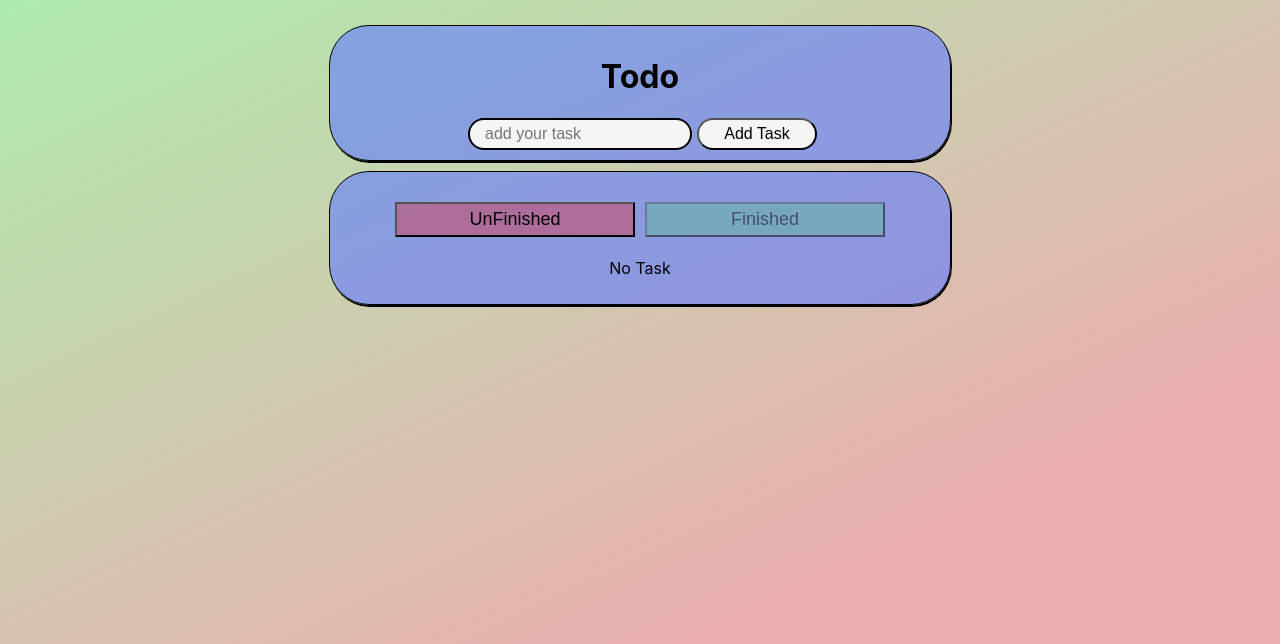
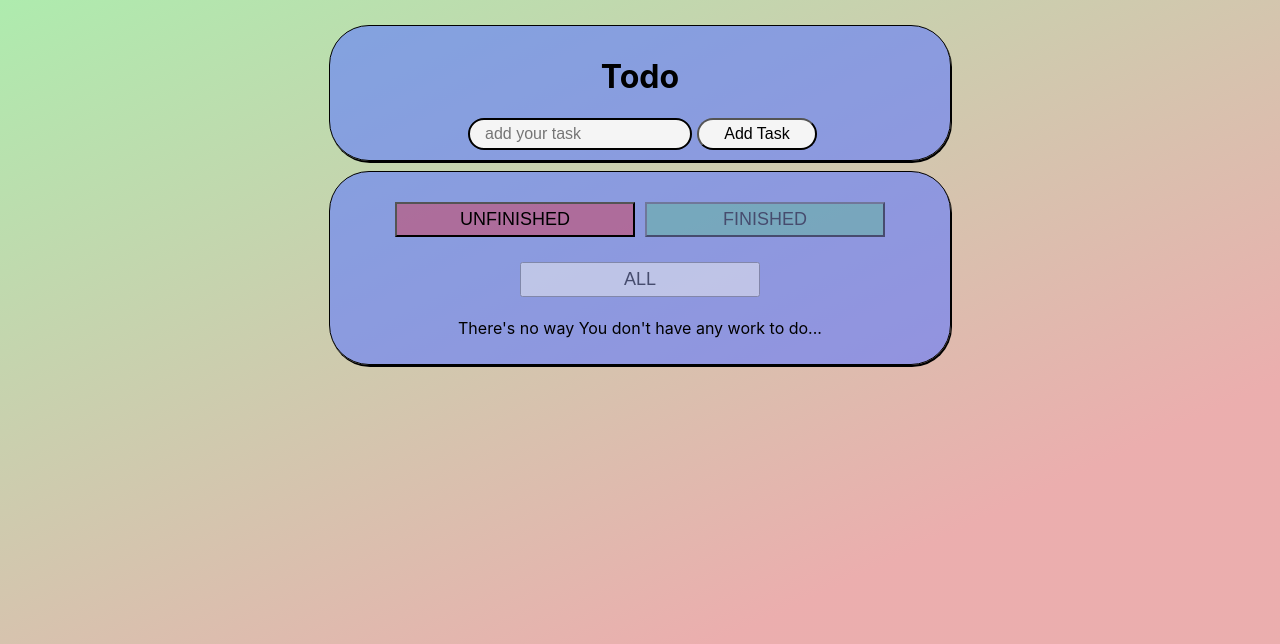
Before and after one commit to Guzicco/Todo-app, a React (Create React App) app: page / in a window 1280 px wide. Shown: the top 644 px of the page. Built offline with nearby package versions, Linux system fonts and the light colour scheme.

Commit message:
Displayed list update Some nameing tweeks

```diff
--- a/src/App.js
+++ b/src/App.js
@@ -6,8 +6,8 @@ import TaskForm from "./TaskForm";
 const TODO_LIST_STORAGE_KEY = "TODO_LIST_STORAGE_KEY";
 
 const DISPLAYED_LISTS = {
+	UNFINISHED: "UNFINISHED",
 	FINISHED: "FINISHED",
-	UNFINISHED: "UNFINISHED",
 	ALL: "ALL",
 };
 
@@ -16,9 +16,6 @@ function App() {
 		JSON.parse(localStorage.getItem(TODO_LIST_STORAGE_KEY)) || [];
 
 	const [taskList, setTaskList] = useState(initialState);
-
-	// DO ZOSTAPIENIA DISPLAYED LIST
-	const [displayFinished, setDisplayFinished] = useState(false);
 	const [displayedList, setDisplayedList] = useState(
 		DISPLAYED_LISTS.UNFINISHED
 	);
@@ -34,24 +31,24 @@ function App() {
 			isDone: false,
 		};
 		setTaskList([...taskList, newItem]);
-		setDisplayFinished(false);
+		setDisplayedList(DISPLAYED_LISTS.UNFINISHED);
 	};
 
 	const handleToggleTask = (id) => {
-		const updatedToDoList = taskList.map((item) => {
+		const updatedTaskList = taskList.map((item) => {
 			if (item.id === id) {
 				return { ...item, isDone: !item.isDone };
 			}
 			return item;
 		});
-		setTaskList(updatedToDoList);
+		setTaskList(updatedTaskList);
 	};
 
 	const handleRemoveTask = (id) => {
-		const updatedToDoList = taskList.filter((item) => {
+		const updatedTaskList = taskList.filter((item) => {
 			return item.id !== id;
 		});
-		setTaskList(updatedToDoList);
+		setTaskList(updatedTaskList);
 	};
 
 	useEffect(() => {
@@ -70,31 +67,23 @@ function App() {
 				</div>
 				<div className="flex-item" id="todo-viewer">
 					<div className="list-switcher">
-						{/* {Object.keys(DISPLAYED_LISTS).map((sth) => {
-							console.log(sth);
-						})} */}
-						<button
-							className={displayFinished ? "" : "active-button"}
-							onClick={() => {
-								setDisplayFinished(false);
-							}}
-						>
-							UnFinished
-						</button>
-						<button
-							className={displayFinished ? "active-button" : ""}
-							onClick={() => {
-								setDisplayFinished(true);
-							}}
-						>
-							Finished
-						</button>
+						{Object.keys(DISPLAYED_LISTS).map((key) => {
+							return (
+								<button
+									className={displayedList === key ? "active-button" : ""}
+									onClick={() => {
+										setDisplayedList(key);
+									}}
+								>
+									{key}
+								</button>
+							);
+						})}
 					</div>
-
-					{!displayFinished ? (
-						unfinishedTask.length ? (
+					{displayedList === DISPLAYED_LISTS.FINISHED ? (
+						finishedTask.length ? (
 							<ol className="list-viewer">
-								{unfinishedTask.map((item) => (
+								{finishedTask.map((item) => (
 									<Task
 										key={item.id}
 										id={item.id}
@@ -106,13 +95,13 @@ function App() {
 								))}
 							</ol>
 						) : (
-							<p>No Task</p>
+							<p>Congrat's! Your job is done!</p>
 						)
 					) : null}
-					{displayFinished ? (
-						finishedTask.length ? (
+					{displayedList === DISPLAYED_LISTS.UNFINISHED ? (
+						unfinishedTask.length ? (
 							<ol className="list-viewer">
-								{finishedTask.map((item) => {
+								{unfinishedTask.map((item) => {
 									return (
 										<Task
 											key={item.id}
@@ -126,7 +115,27 @@ function App() {
 								})}
 							</ol>
 						) : (
-							<p>No Task</p>
+							<p>There's no way You don't have any work to do...</p>
+						)
+					) : null}
+					{displayedList === DISPLAYED_LISTS.ALL ? (
+						taskList.length ? (
+							<ol className="list-viewer">
+								{taskList.map((item) => {
+									return (
+										<Task
+											key={item.id}
+											id={item.id}
+											taskInfo={item.taskInfo}
+											onToggle={handleToggleTask}
+											onRemove={handleRemoveTask}
+											isDone={item.isDone}
+										/>
+									);
+								})}
+							</ol>
+						) : (
+							<p>Your workflow is empty</p>
 						)
 					) : null}
 				</div>
```
